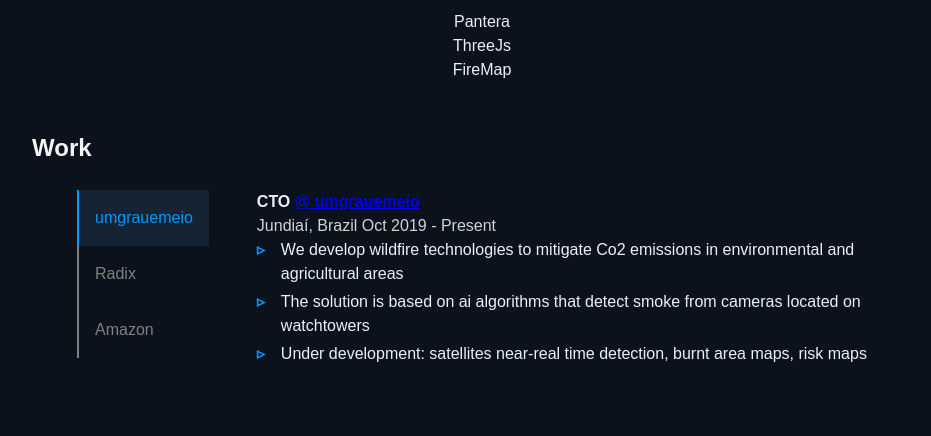
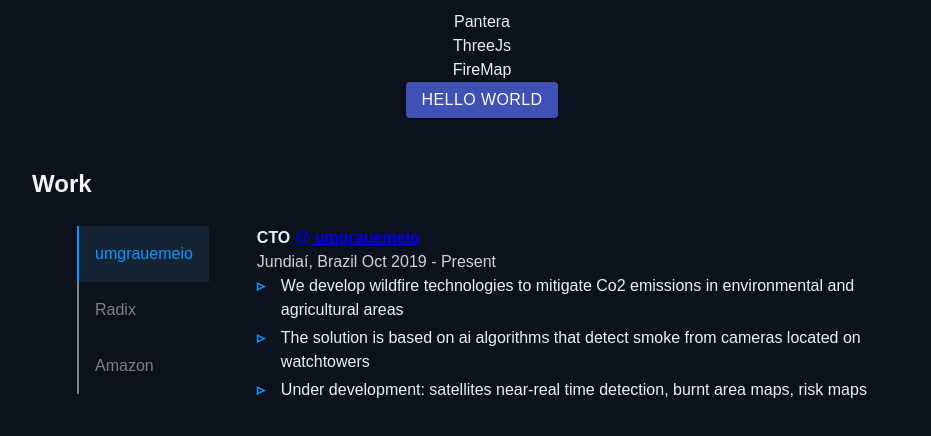
Before and after one commit to antonio-leblanc/gatsby, a Gatsby site: page / in a window 1280 px wide. Shown: the part 1654-2090 px from the top of the page, without its empty margins (158-1089 px from the left). Built offline with nearby package versions, Linux system fonts and the light colour scheme; Gatsby itself is replaced by a stand-in of ours.

Commit message:
material-ui

```diff
--- a/package.json
+++ b/package.json
@@ -15,6 +15,7 @@
     "test": "echo \"Write tests! -> https://gatsby.dev/unit-testing\" && exit 1"
   },
   "dependencies": {
+    "@material-ui/core": "^4.11.3",
     "aos": "^2.3.4",
     "chart.js": "^3.1.1",
     "gatsby": "^3.3.1",
--- a/src/components/projects.js
+++ b/src/components/projects.js
@@ -1,5 +1,6 @@
 import React from 'react';
 import 'aos/dist/aos.css'; // You can also use <link> for styles
+import Button from '@material-ui/core/Button';
 
 export default function Projects() {
 
@@ -10,6 +11,9 @@
       <div>Pantera</div>
       <div>ThreeJs</div>
       <div>FireMap</div>
+      <Button variant="contained" color="primary">
+      Hello World
+    </Button>
     </div>
     </>
   )
```
Also changed, not shown: 2 other files.
